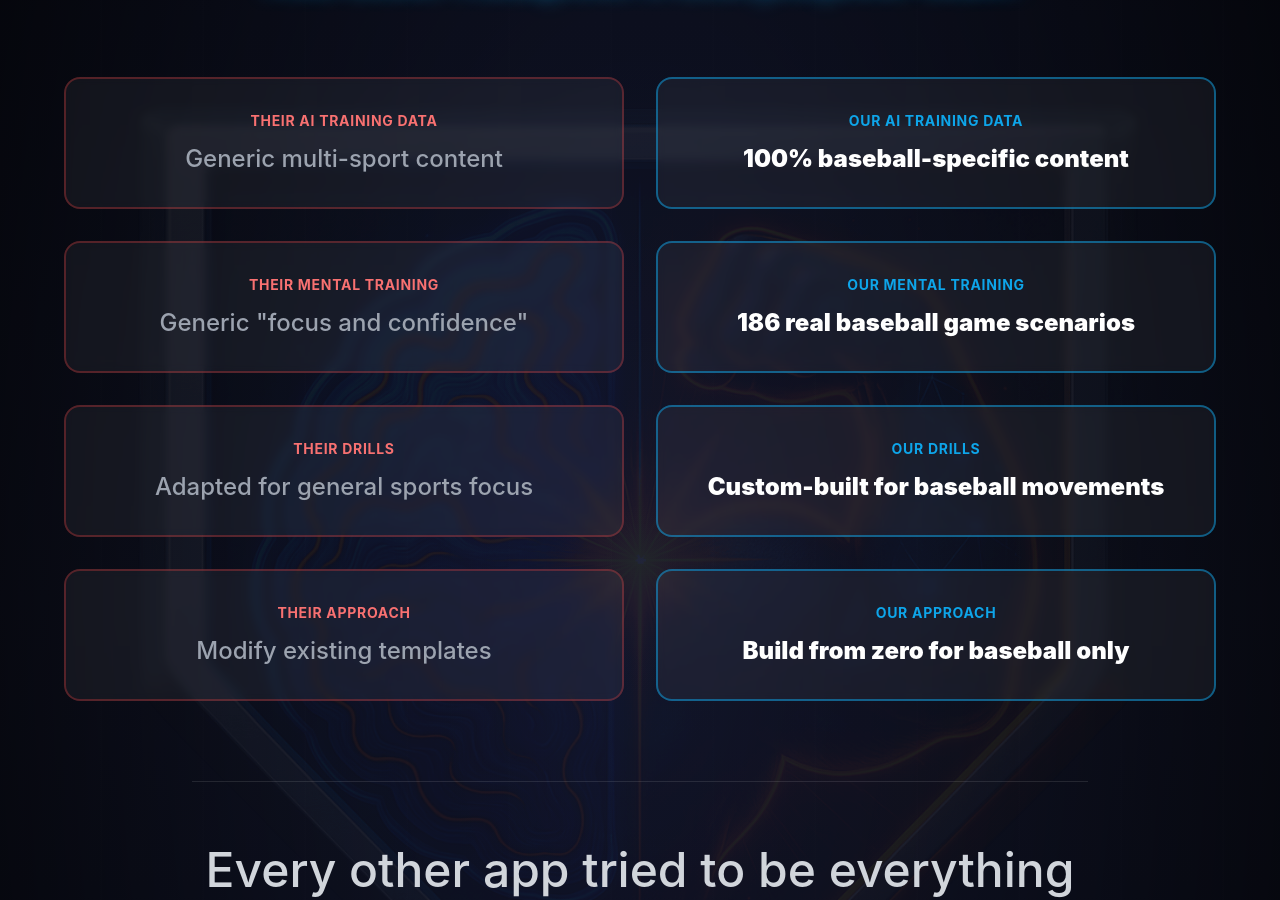
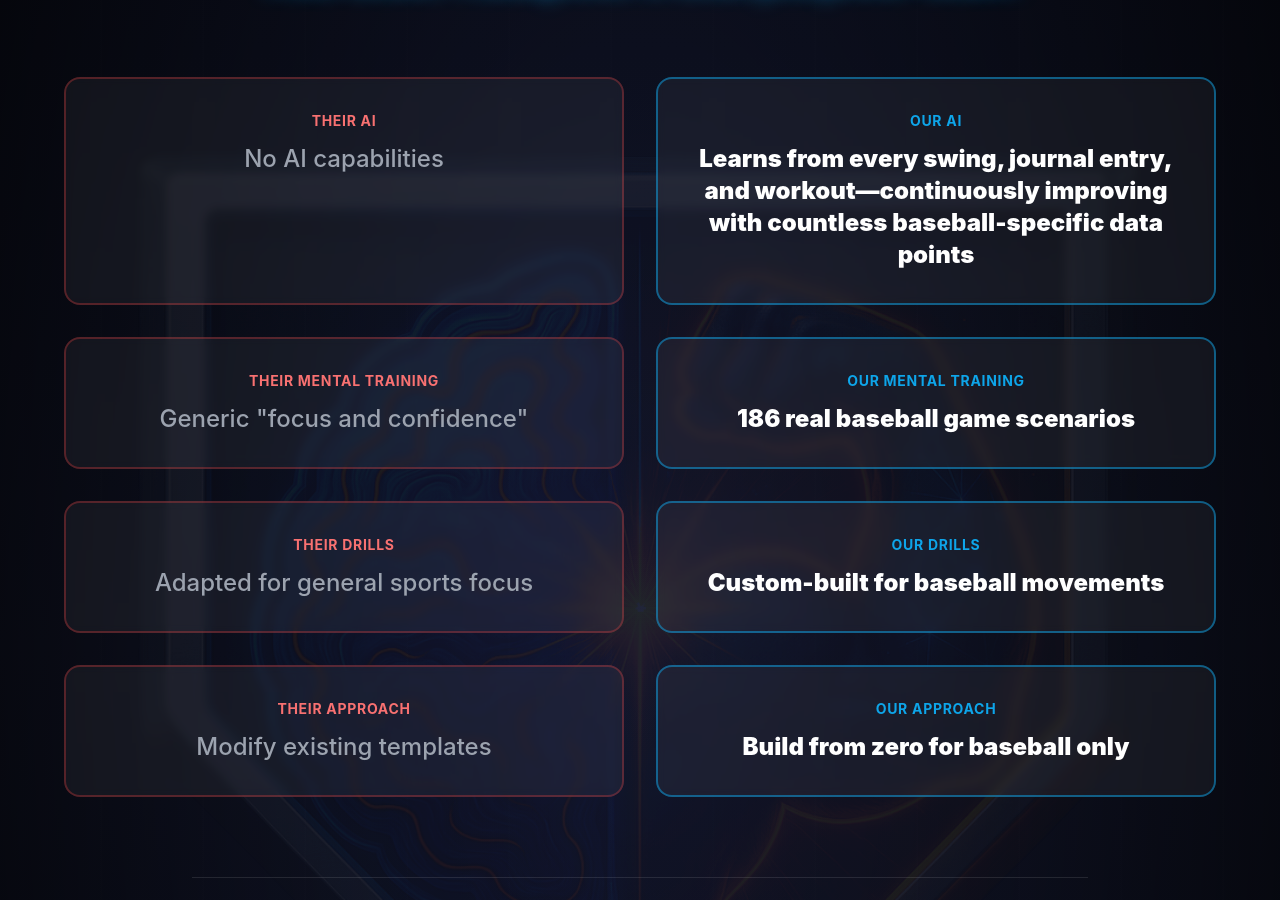
Before and after one commit to jbb1988/mandmwebsite, a Next.js app: page / in a window 1280 px wide. Shown: the part 4017-4917 px from the top of the page. Built offline with nearby package versions, Linux system fonts and the light colour scheme.

Commit message:
Update AI comparison - emphasize they have no AI while ours learns continuously

```diff
--- a/src/app/page.tsx
+++ b/src/app/page.tsx
@@ -761,15 +761,15 @@ export default function HomePage() {
             <div className="max-w-6xl mx-auto mb-20">
               <div className="space-y-8">
 
-                {/* Row 1: AI Training Data */}
+                {/* Row 1: AI */}
                 <div className="grid md:grid-cols-2 gap-8">
                   <div className="backdrop-blur-sm bg-white/5 border-2 border-red-500/30 rounded-2xl p-8">
-                    <div className="text-red-400 font-bold text-sm uppercase tracking-wider mb-3">Their AI Training Data</div>
-                    <p className="text-2xl text-gray-400 font-medium">Generic multi-sport content</p>
+                    <div className="text-red-400 font-bold text-sm uppercase tracking-wider mb-3">Their AI</div>
+                    <p className="text-2xl text-gray-400 font-medium">No AI capabilities</p>
                   </div>
                   <div className="backdrop-blur-sm bg-white/5 border-2 border-neon-cortex-blue/50 rounded-2xl p-8">
-                    <div className="text-neon-cortex-blue font-bold text-sm uppercase tracking-wider mb-3">Our AI Training Data</div>
-                    <p className="text-2xl text-white font-black">100% baseball-specific content</p>
+                    <div className="text-neon-cortex-blue font-bold text-sm uppercase tracking-wider mb-3">Our AI</div>
+                    <p className="text-2xl text-white font-black">Learns from every swing, journal entry, and workout—continuously improving with countless baseball-specific data points</p>
                   </div>
                 </div>
 
```
